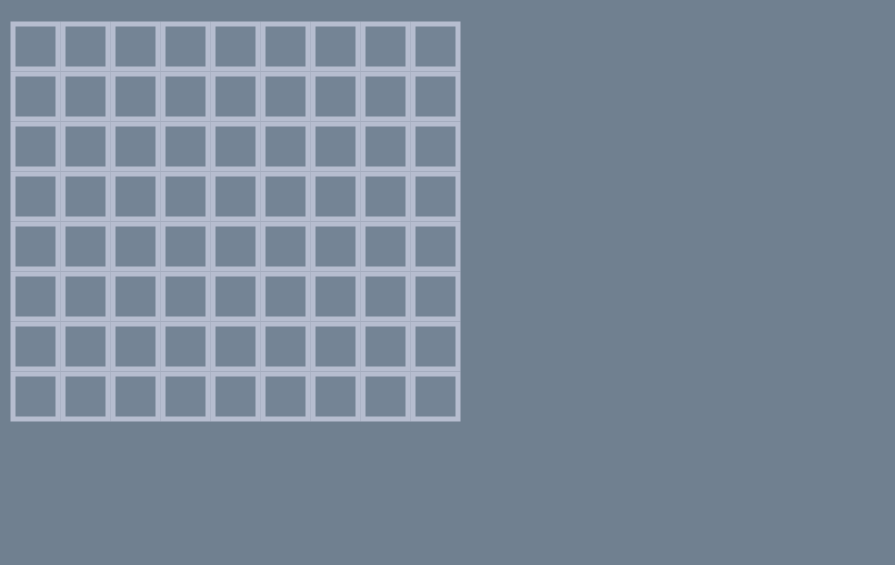
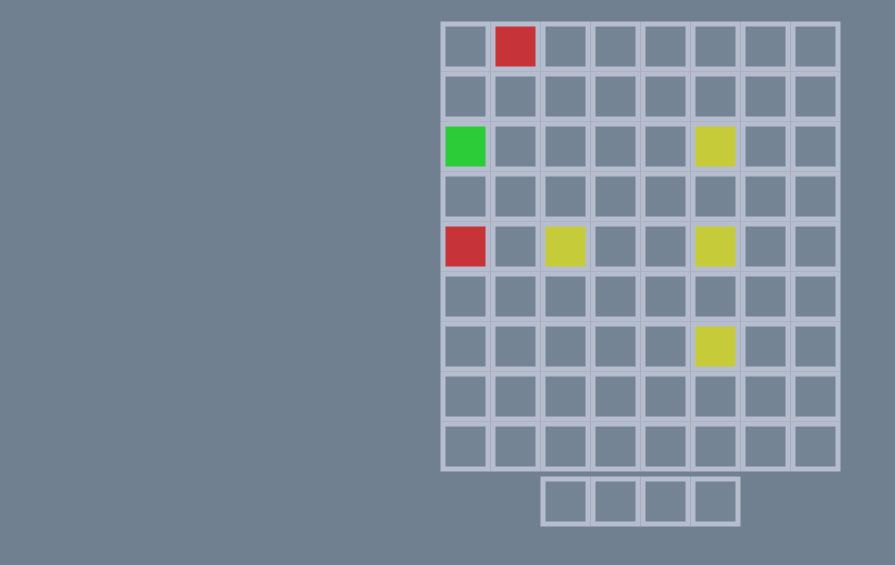
Before and after one commit to meHeHeu/Mirrors_and_beams, a plain HTML site: page index.html in a window 1280 px wide. Shown: the part 61-626 px from the top of the page, without its empty margins (0-895 px from the left). Drawn offline with Linux system fonts and the light colour scheme.

Commit message:
Some refactoring.

```diff
--- a/drawing.js
+++ b/drawing.js
@@ -1,34 +1,55 @@
-function createSvgNode(game, root) {
+function createBoard(game, root) {
 	const
-		SIZE_WIDTH = 45,
-		SIZE_HEIGHT = 45,
-		STROKE = 5,
-		SVG_SIZE_WIDTH = (SIZE_WIDTH + 2 * STROKE) * game.n,
-		SVG_SIZE_HEIGHT = (SIZE_HEIGHT + 2 * STROKE) * game.m;
+		FIELD_WIDTH = 45,
+		FIELD_HEIGHT = 45,
+		STROKE_WIDTH = 5,
+		SVG_WIDTH = STROKE_WIDTH + (FIELD_WIDTH + STROKE_WIDTH) * game.m,
+		SVG_HEIGHT = STROKE_WIDTH + (FIELD_HEIGHT + STROKE_WIDTH) * game.n,
+		SVG_CLIP_WIDTH = STROKE_WIDTH + (FIELD_WIDTH + STROKE_WIDTH) * game.clip_size,
+		SVG_CLIP_HEIGHT = 2 * STROKE_WIDTH + FIELD_WIDTH;
 
-	game.svg_elements = [];
+	game.svg_fields = [];
+	game.svg_clip_fields = [];
 
-	var svg_el = createSVG("svg", root, SVG_SIZE_WIDTH, SVG_SIZE_HEIGHT);
+	var svg_el = createSVG("svg", root, SVG_WIDTH, SVG_HEIGHT);
 
 	for(var i=0; i<game.n; ++i) {
 		var g_el = createSVG("g", svg_el);
-		g_el.setAttribute("style", "stroke-width: " + STROKE + ";");
+		g_el.setAttribute("style", "stroke-width: " + STROKE_WIDTH + ";");
 
-		game.svg_elements.push([]);
+		game.svg_fields.push([]);
 
 		for(var j=0; j<game.m; ++j) {
 			var rect_el = createSVG("rect", g_el);
 			setAttribs(
 				rect_el,
-				["x", STROKE + i * (STROKE + SIZE_WIDTH)],
-				["y", STROKE + j * (STROKE + SIZE_HEIGHT)],
-				["width", SIZE_WIDTH],
-				["height", SIZE_HEIGHT]
+				["x", STROKE_WIDTH + j * (STROKE_WIDTH + FIELD_WIDTH)],
+				["y", STROKE_WIDTH + i * (STROKE_WIDTH + FIELD_HEIGHT)],
+				["width", FIELD_WIDTH],
+				["height", FIELD_HEIGHT]
 			);
-			game.svg_elements[i].push(rect_el);
+			game.svg_fields[i].push(rect_el);
 		}
+	}
+
+	var g_el = createSVG("g", createSVG("svg", root, SVG_CLIP_WIDTH, SVG_CLIP_HEIGHT));
+	g_el.setAttribute("style", "stroke-width: " + STROKE_WIDTH + ";");
+	for(var i=0; i<game.clip_size; ++i) {
+		var rect_el = createSVG("rect", g_el);
+		setAttribs(
+			rect_el,
+				["x", STROKE_WIDTH + i * (STROKE_WIDTH + FIELD_WIDTH)],
+				["y", STROKE_WIDTH],
+				["width", FIELD_WIDTH],
+				["height", FIELD_HEIGHT]
+		);
+		game.svg_clip_fields.push(rect_el);
 	}
 };
 
-function updateSvgNode() {
+function updateBoard(game) {
+	for(var field of game.board) {
+		var svg_field = game.svg_fields[field.pos.x][field.pos.y];
+		svg_field.setAttribute("fill", field.col);
+	}
 }
--- a/game.js
+++ b/game.js
@@ -34,6 +34,7 @@ function newGame(game) {
 
 	game.n = 9;
 	game.m = 8;
+	game.clip_size = 4;
 
 	game.board = [
 		{obj: OEn.Source, col: CEn.R, dir: DEn.SE, pos: {x: 0, y: 1}},
--- a/index.html
+++ b/index.html
@@ -22,12 +22,14 @@ window.onload = function() {
 
 	root = id$("game");
 	game = initGame(root);
+
+	updateBoard(game);
 }
 
 function initGame(root, n, m) {
 
 	var game = newGame();
-	createSvgNode(game, root);
+	createBoard(game, root);
 
 	return game;
 }
--- a/style.css
+++ b/style.css
@@ -3,6 +3,7 @@ body {
 }
 
 svg {
+	display: block;
 	margin: auto;
 }
 
```
